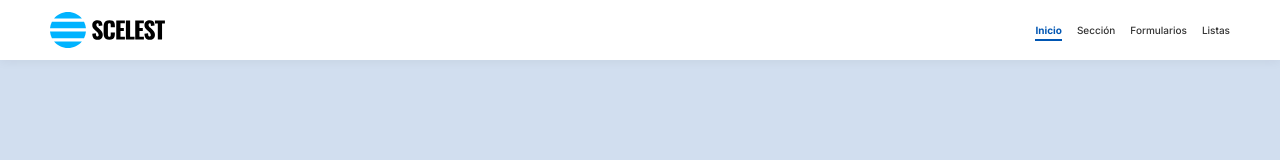
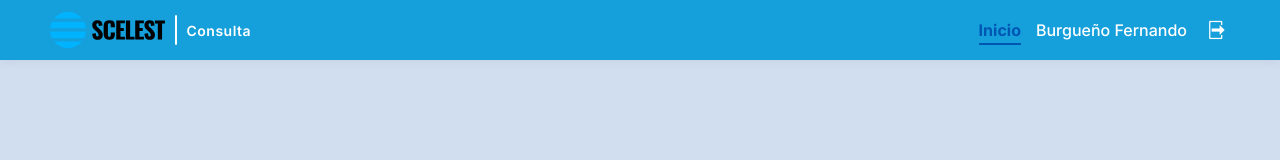
Before and after one commit to danielzu22/Hcea, a website: page src/_header.html in a window 1280 px wide. Drawn offline with nearby package versions, Linux system fonts and the light colour scheme; files that its build step writes are made by us from their sources.

Commit message:
Ajustes en patient banner y cabezal (logo y Consulta)

```diff
--- a/src/_header.html
+++ b/src/_header.html
@@ -7,16 +7,22 @@
     <title>SCELEST</title>
     <meta name='viewport' content='width=device-width, initial-scale=1'>
     <link rel='stylesheet' type='text/css' media='screen' href='css/main.css'>
+    <!-- Icon Font -->
+    <link href="icons/css/iconos.css" rel="stylesheet">
 </head>
 
 <body>
 
     <header class="header">
         <div class="container header__container">
-            <!-- Logo a la Izquierda -->
-            <a href="index.php" class="header__logo" aria-label="Logo - Ir a la página de inicio">
-                <img src="images/logo.svg" alt="Logo">
-            </a>
+            <!-- Logo a la Izquierda con título -->
+            <div class="header__brand">
+                <a href="index.php" class="header__logo" aria-label="Logo - Ir a la página de inicio">
+                    <img src="images/logo.svg" alt="Logo">
+                </a>
+                <div class="header__divider"></div>
+                <span class="header__brand-text">Consulta</span>
+            </div>
 
             <!-- Botón Hamburguesa (Móvil) -->
             <button class="header__toggle" id="button_mobile"
@@ -29,10 +35,9 @@
 
             <!-- Links a la Derecha -->
             <nav class="header__nav" id="menu">
-                <a href="index.php" class="header__link header__link--active" aria-current="page">Inicio</a>
-                <a href="seccion.php" class="header__link">Sección</a>
-                <a href="formularios.php" class="header__link">Formularios</a>
-                <a href="listas.php" class="header__link">Listas</a>
+                <a href="#" class="header__link header__link--active" aria-current="page">Inicio</a>
+                <a href="seccion.php" class="header__link">Burgueño Fernando</a>
+                <a href="listas.php" class="header__link"><i class="icon-exit"></i></a>
             </nav>
         </div>
     </header>
--- a/src/scss/components/_patient-banner.scss
+++ b/src/scss/components/_patient-banner.scss
@@ -8,8 +8,8 @@
 .patient-banner {
     width: 100%;
     background-color: #ffffff;
-    padding: var.$gp-m 0;
-    box-shadow: 0 2px 4px rgba(0,0,0,0.05); // Sutil sombra
+    padding: 2rem 0; // Hacer la franja más alta
+    box-shadow: 0 2px 4px rgba(0,0,0,0.05);
     margin-bottom: var.$gp-m;
 
     &__inner {
@@ -20,19 +20,19 @@
         @include mix.responsive(var.$bp_sm) {
             flex-direction: column;
             gap: var.$gp-m;
-            align-items: flex-start;
+            align-items: center; // Centrar en móvil
         }
     }
 
     &__info {
         display: flex;
-        align-items: center;
+        align-items: center; // Centrado vertical estricto
         gap: var.$gp-m;
-        flex-wrap: wrap; // Por si la pantalla es chica
+        flex-wrap: wrap;
     }
 
     &__icon {
-        width: 32px;
+        width: 40px; // Icono de usuario más grande
         height: auto;
     }
 
@@ -41,16 +41,15 @@
         font-weight: var.$fw-bold;
         color: var.$color-text;
         text-transform: uppercase;
-        font-size: 1.1rem;
+        font-size: 1.4rem; // Fuente más grande
     }
 
     &__data {
         font-family: var.$font-main;
         font-weight: var.$fw-regular;
         color: var.$color-secondary;
-        font-size: 0.95rem;
+        font-size: 1.1rem; // Fuente más grande
 
-        // Agregar un puntito separador visual
         &::before {
             content: "•";
             margin-right: var.$gp-s;
--- a/src/scss/layout/_header.scss
+++ b/src/scss/layout/_header.scss
@@ -9,8 +9,8 @@
 .header {
     width: 100%;
     height: var.$navbar_height;
-    background-color: white;
-    box-shadow: 0 2px 10px rgba(0,0,0,0.05); // Sombra sutil
+    background-color: #159FDB;
+    box-shadow: 0 2px 10px rgba(0, 0, 0, 0.05); // Sombra sutil
     position: sticky; // Para que se quede arriba al hacer scroll
     top: 0;
     z-index: 1000;
@@ -22,9 +22,16 @@
         justify-content: space-between; // Logo izquierda, Nav derecha
     }
 
+    /* ELEMENT: Brand Container */
+    &__brand {
+        display: flex;
+        align-items: center;
+        height: 100%;
+        gap: var.$gp-m; // Separación entre logo, línea y texto
+    }
+
     /* ELEMENT: Logo */
     &__logo {
-        height: 100%;
         display: flex;
         align-items: center;
         text-decoration: none;
@@ -32,6 +39,23 @@
         img {
             height: calc(#{var.$navbar_height} * 0.6); // Escala proporcional al navbar
         }
+    }
+
+    /* ELEMENT: Divider */
+    &__divider {
+        width: 2px;
+        height: calc(#{var.$navbar_height} * 0.5); // 50% de la altura del cabezal
+        background-color: #ffffff;
+        border-radius: 2px;
+    }
+
+    /* ELEMENT: Brand Text */
+    &__brand-text {
+        color: #ffffff;
+        font-family: var.$font-main;
+        font-weight: var.$fw-semibold;
+        font-size: 1.4rem;
+        letter-spacing: 0.5px;
     }
 
     /* ELEMENT: Navigation */
@@ -55,7 +79,7 @@
             padding-top: var.$gp-l;
             transform: translateX(100%);
             transition: transform 0.3s ease-in-out;
-            box-shadow: -5px 0 15px rgba(0,0,0,0.1);
+            box-shadow: -5px 0 15px rgba(0, 0, 0, 0.1);
 
             // Modifier: Cuando el menú está abierto
             &--open {
@@ -66,14 +90,18 @@
 
     /* ELEMENT: Link */
     &__link {
-        color: var.$color-text;
         font-family: var.$font-main;
         font-weight: var.$fw-medium;
-        font-size: 1rem;
+        color: white;
+        font-size: 1.6rem;
         text-decoration: none;
         padding: 0.5rem 0;
         position: relative;
         transition: color 0.2s ease;
+
+        i {
+            font-size: 2rem;
+        }
 
         // Subrayado animado al hacer hover
         &::after {
@@ -89,6 +117,7 @@
 
         &:hover {
             color: var.$color-primary;
+
             &::after {
                 width: 100%;
             }
@@ -112,7 +141,11 @@
             text-align: center;
             padding: 1rem 0;
 
-            &::after { display: none; } // Quitamos la raya en móvil
+            &::after {
+                display: none;
+            }
+
+            // Quitamos la raya en móvil
 
             &:hover {
                 background-color: color.adjust(#0056b3, $lightness: -10%); // primary-dark
@@ -158,9 +191,12 @@
             span:first-child {
                 transform: rotate(45deg);
             }
-            span:nth-child(2), span:nth-child(3) {
+
+            span:nth-child(2),
+            span:nth-child(3) {
                 opacity: 0;
             }
+
             span:last-child {
                 transform: rotate(-45deg);
             }
```
